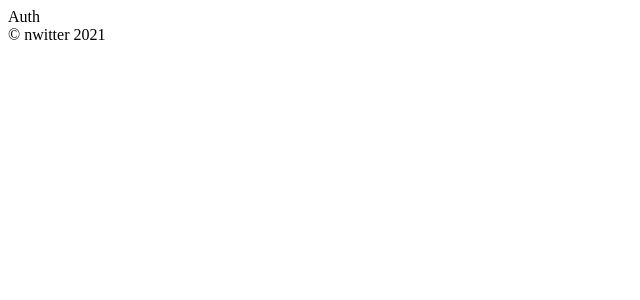
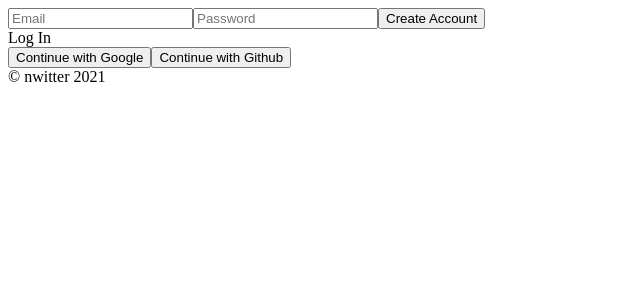
Before and after one commit to Joie-Kim/Nwitter, a React (Create React App) app: page /#/ in a window 1280 px wide. Shown: the top 300 px of the page, without its empty margins (0-640 px from the left). Built offline with nearby package versions, Linux system fonts and the light colour scheme; no server answers.

Commit message:
[Add] Add part for user account
- email을 사용한 가입, 로그인 구현
- social 계정을 사용한 가입, 로그인 구현
- 로그아웃 구현

```diff
--- a/src/components/App.js
+++ b/src/components/App.js
@@ -1,12 +1,25 @@
-import React, { useState } from 'react';
+import React, { useEffect, useState } from 'react';
 import AppRouter from 'components/Router';
 import { authService } from 'fbase';
 
 function App() {
-  const [isLoggedIn, setIsLoggedIn] = useState(authService.currentUser);
+  const [init, setInit] = useState(false);
+  const [isLoggedIn, setIsLoggedIn] = useState(false);
+
+  useEffect(() => {
+    authService.onAuthStateChanged((user) => {
+      if (user) {
+        setIsLoggedIn(true);
+      } else {
+        setIsLoggedIn(false);
+      }
+      setInit(true);
+    });
+  }, []);
+
   return (
     <>
-      <AppRouter isLoggedIn={isLoggedIn} />
+      {init ? <AppRouter isLoggedIn={isLoggedIn} /> : 'Initializing ...'}
       <footer>&copy; nwitter {new Date().getFullYear()}</footer>
     </>
   );
--- /dev/null
+++ b/src/components/Navigation.js
@@ -0,0 +1,19 @@
+import React from 'react';
+import { Link } from 'react-router-dom';
+
+const Navigation = () => (
+  <nav>
+    <ul>
+      <li>
+        <Link to="/">Home</Link>
+      </li>
+    </ul>
+    <ul>
+      <li>
+        <Link to="/profile">Profile</Link>
+      </li>
+    </ul>
+  </nav>
+);
+
+export default Navigation;
--- a/src/components/Router.js
+++ b/src/components/Router.js
@@ -2,15 +2,21 @@ import React from 'react';
 import { HashRouter as Router, Route, Switch } from 'react-router-dom';
 import Auth from 'routes/Auth';
 import Home from 'routes/Home';
+import Profile from 'routes/Profile';
+import Navigation from 'components/Navigation';
 
 const AppRouter = ({ isLoggedIn }) => {
   return (
     <Router>
+      {isLoggedIn && <Navigation />}
       <Switch>
         {isLoggedIn ? (
           <>
             <Route exact path="/">
               <Home />
+            </Route>
+            <Route exact path="/profile">
+              <Profile />
             </Route>
           </>
         ) : (
--- a/src/fbase.js
+++ b/src/fbase.js
@@ -13,4 +13,5 @@ const firebaseConfig = {
 
 firebase.initializeApp(firebaseConfig);
 
+export const firebaseInstance = firebase;
 export const authService = firebase.auth();
--- a/src/routes/Auth.js
+++ b/src/routes/Auth.js
@@ -1,5 +1,95 @@
-import React from 'react';
+import React, { useState } from 'react';
+import { firebaseInstance, authService } from 'fbase';
 
-const Auth = () => <span>Auth</span>;
+const Auth = () => {
+  const [email, setEmail] = useState('');
+  const [password, setPassword] = useState('');
+  const [newAccount, setNewAccount] = useState(true);
+  const [error, setError] = useState('');
+
+  const onChange = (event) => {
+    const {
+      target: { name, value },
+    } = event;
+    if (name === 'email') {
+      setEmail(value);
+    } else {
+      setPassword(value);
+    }
+  };
+  const onSubmit = async (event) => {
+    event.preventDefault();
+    try {
+      let data;
+      if (newAccount) {
+        // create account
+        data = await authService.createUserWithEmailAndPassword(
+          email,
+          password,
+        );
+      } else {
+        // sign in
+        data = await authService.signInWithEmailAndPassword(email, password);
+      }
+      console.log(data);
+    } catch (e) {
+      console.log(e);
+      setError(e.message);
+    }
+  };
+  const toggleNewAccount = () => setNewAccount((prev) => !prev);
+  const onSocialClick = async (event) => {
+    let {
+      target: { name },
+    } = event;
+    let provider;
+
+    if (name === 'google') {
+      // google socail login
+      provider = new firebaseInstance.auth.GoogleAuthProvider();
+    } else if (name === 'github') {
+      // github social login
+      provider = new firebaseInstance.auth.GithubAuthProvider();
+    }
+    const data = await authService.signInWithPopup(provider);
+    console.log(data);
+  };
+
+  return (
+    <div>
+      <form onSubmit={onSubmit}>
+        <input
+          name="email"
+          type="email"
+          placeholder="Email"
+          required
+          value={email}
+          onChange={onChange}
+        />
+        <input
+          name="password"
+          type="password"
+          placeholder="Password"
+          required
+          value={password}
+          onChange={onChange}
+        />
+        <input type="submit" value={newAccount ? 'Create Account' : 'Log In'} />
+        {error}
+      </form>
+      <span onClick={toggleNewAccount}>
+        {newAccount ? 'Log In' : 'Create Account'}
+      </span>
+      <div>
+        <button name="google" onClick={onSocialClick}>
+          Continue with Google
+        </button>
+        <button name="github" onClick={onSocialClick}>
+          Continue with Github
+        </button>
+      </div>
+    </div>
+  );
+};
 
 export default Auth;
--- a/src/routes/Profile.js
+++ b/src/routes/Profile.js
@@ -1,5 +1,15 @@
 import React from 'react';
+import { useHistory } from 'react-router-dom';
+import { authService } from 'fbase';
 
-const Profile = () => <span>Profile</span>;
+const Profile = () => {
+  let history = useHistory();
+  const onLogOutClick = () => {
+    authService.signOut();
+    history.push('/');
+  };
+
+  return <button onClick={onLogOutClick}>Log Out</button>;
+};
 
 export default Profile;
```
